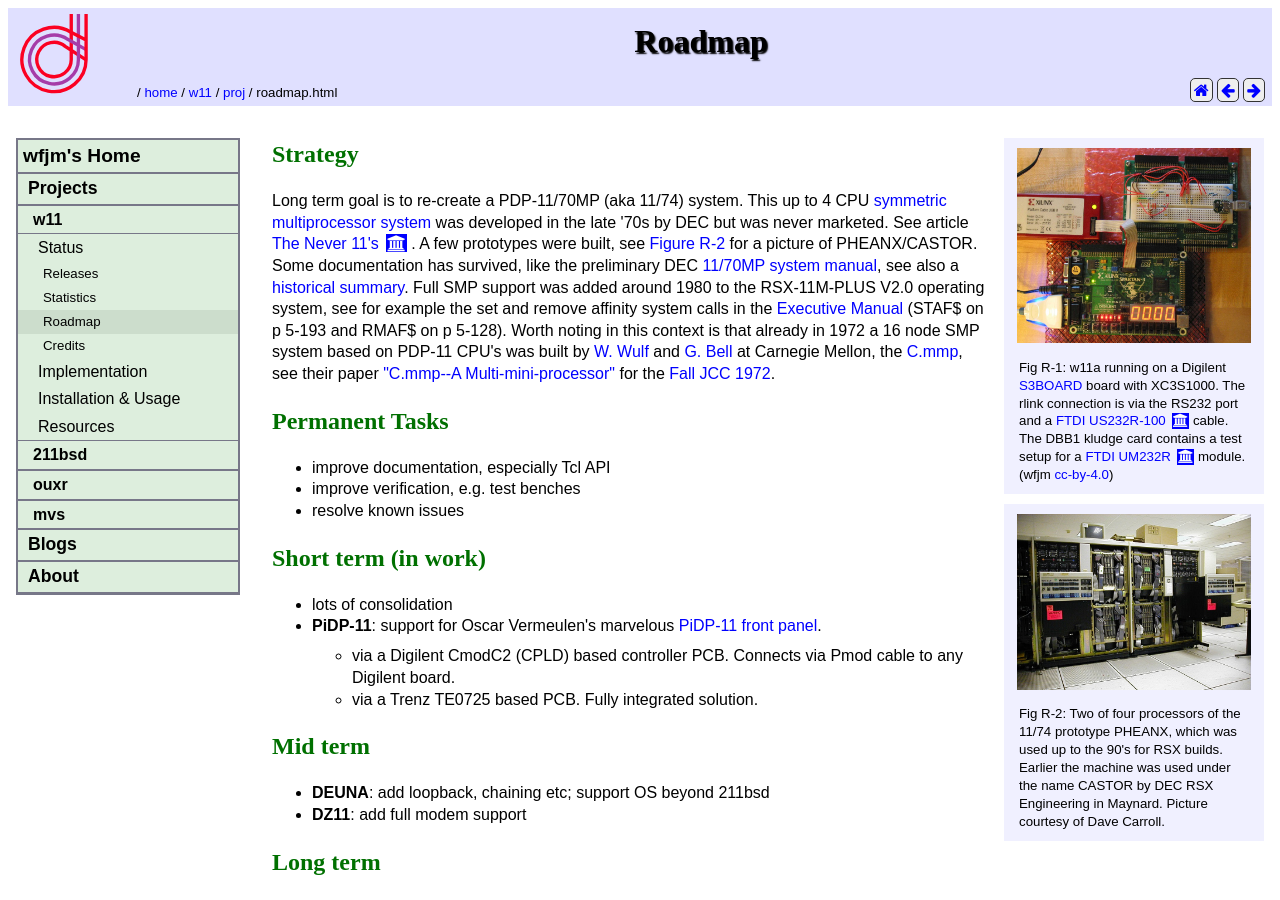
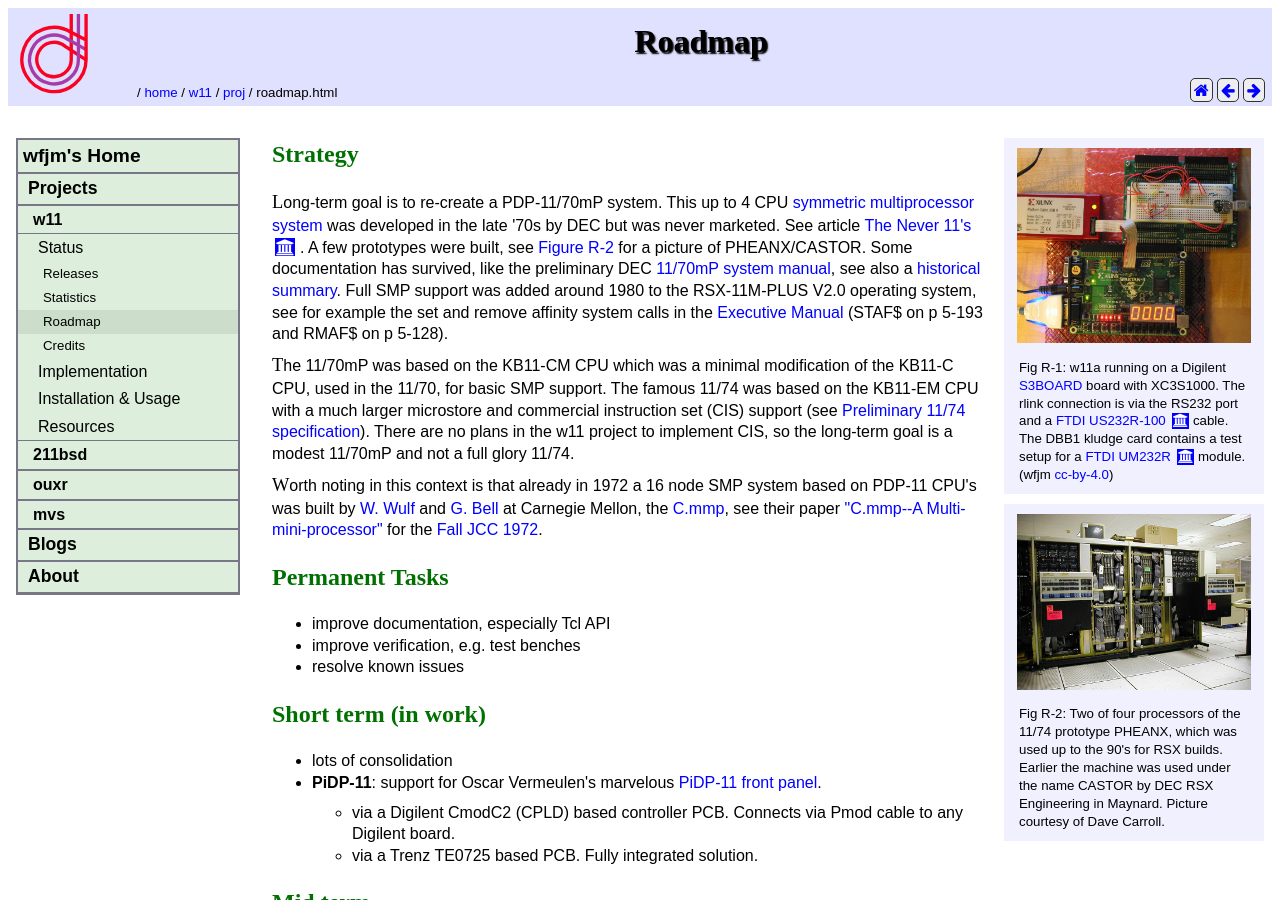
Before and after one commit to wfjm/wfjm.github.io, a Jekyll site: the page built from home/w11/proj/roadmap.html, in a window 1280 px wide and 900 px high. Built offline with Jekyll 4.4.1, drawn with Linux system fonts in a browser that asks for light colours; some of the changed text lies outside the part shown.

Commit message:
11/74 vs 11/70mP

```diff
--- a/home/w11/impl/architecture.html
+++ b/home/w11/impl/architecture.html
@@ -90,7 +90,7 @@ signals, the interrupt line to vector/priority mapping is done by an
 arbiter module (see <a
 href="{{site.my.w11.blob}}/rtl/ibus/ib_intmap.vhd">ib_intmap.vhd</a>).
 A system has one ibus per processor core, a multi-core system will have
-multiple ibus'es, like the PDP-11/74 had a UNIBUS associated with each
+multiple ibus'es, like the PDP-11/70mP had a UNIBUS associated with each
 processor.
 </p>
 
--- a/home/w11/impl/dirlayout.html
+++ b/home/w11/impl/dirlayout.html
@@ -85,6 +85,7 @@ my:
   - ["tools/dox",                    "- Doxygen documentation configuration"]
   - ["tools/exptest",                "- configuration files for ostest etc"]
   - ["tools/fx2",                    "- Firmware for Cypress FX2 USB Interface"]
+  - ["tools/gwstart",                "- environment for the gwstart command"]
   - ["tools/make",                   "- make includes"]
   - ["tools/man",                    "- man pages for scripts in tools/bin"]
   - ["tools/mcode",                  "- miscellaneous stand-alone codes for system tests"]
--- a/home/w11/info/manuals.html
+++ b/home/w11/info/manuals.html
@@ -97,7 +97,7 @@ now held by
     [OCR]</li>
 </ul>
 
-<h3 id="pdp-1174">PDP-11/74 Processor</h3>
+<h3 id="pdp-1174">PDP-11/70mP and 11/74 Processors (KB11-CM, KB11-EM)</h3>
 <ul>
   <li><a href="{{site.my.bitsaver.pdp11}}/1174/EK-70MP-TM_PRE_1170mp_Prelim_Technical_Manual_1977.pdf">
       <b>PDP-11/70MP</b> Multiprocessor Technical Manual (Preliminary)</a> (1977)</li>
--- a/home/w11/proj/roadmap.html
+++ b/home/w11/proj/roadmap.html
@@ -38,7 +38,8 @@ my:
 %}
 
 <h2 id="h_stra">Strategy</h2>
-Long term goal is to re-create a PDP-11/70MP (aka 11/74) system.
+<p>
+Long-term goal is to re-create a PDP-11/70mP system.
 This up to 4 CPU
 <a href="https://en.wikipedia.org/wiki/Symmetric_multiprocessing">
 symmetric multiprocessor system</a> was developed in the
@@ -51,13 +52,26 @@ A few prototypes were built, see
 <a href="#Fig_R-2">Figure R-2</a> for a picture of
 PHEANX/CASTOR. Some documentation has survived, like the preliminary DEC
 <a href="http://www.bitsavers.org/pdf/dec/pdp11/1174/EK-70MP-TM_PRE_1170mp_Prelim_Technical_Manual_1977.pdf">
-11/70MP system manual</a>, see also a
+11/70mP system manual</a>, see also a
 <a href="http://www.miim.com/faq/hardware/multipro.html">historical summary</a>.
 Full SMP support was added around 1980 to the RSX-11M-PLUS V2.0
 operating system,
 see for example the set and remove affinity system calls in the
 <a href="http://www.bitsavers.org/pdf/dec/pdp11/rsx11/RSX11M_V4.1_Apr83/4_ProgramDevelopment/AA-L675A-TC_execRef_Nov81.pdf">
 Executive Manual</a> (STAF$ on p 5-193 and RMAF$ on p 5-128).
+</p>
+
+<p>
+The 11/70mP was based on the KB11-CM CPU which was a minimal modification of the
+KB11-C CPU, used in the 11/70, for basic SMP support. The famous 11/74 was based
+on the KB11-EM CPU with a much larger microstore and commercial instruction
+set (CIS) support (see
+<a href="http://www.bitsavers.org/pdf/dec/pdp11/1174/Prelim_KB11-E_Diffs_Aug78.pdf">Preliminary 11/74 specification</a>).
+There are no plans in the w11 project to implement CIS, so
+the long-term goal is a modest 11/70mP and not a full glory 11/74.
+</p>
+
+<p>
 Worth noting in this context is that already in 1972 a 16 node SMP
 system based on PDP-11 CPU's was built by
 <a href="https://en.wikipedia.org/wiki/William_Wulf">W. Wulf</a> and
@@ -67,7 +81,7 @@ see their paper
 <a href="http://research.microsoft.com/en-us/um/people/gbell/CGB%20Files/Cmmp%20Multi-Mini-Processor%20ComConference%201972%20c.pdf">
 "C.mmp--A Multi-mini-processor"</a>
 for the <a href="http://doi.acm.org/10.1145/1480083.1480098">Fall JCC 1972</a>.
-
+</p>
 
 <h2 id="h_perm">Permanent Tasks</h2>
 <ul>
```
Also changed, not shown: other parts of home/w11/impl/architecture.html (+1 -1 lines), other parts of home/w11/impl/dirlayout.html (+1 -1 lines), other parts of home/w11/info/manuals.html (+1 -1 lines), other parts of home/w11/proj/roadmap.html (+1 -1 lines).
